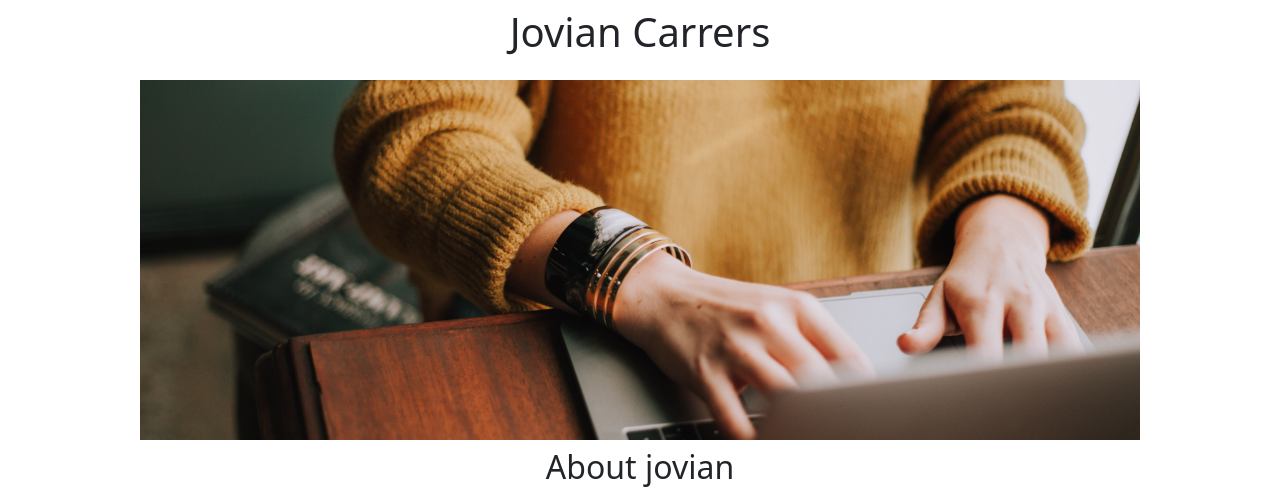
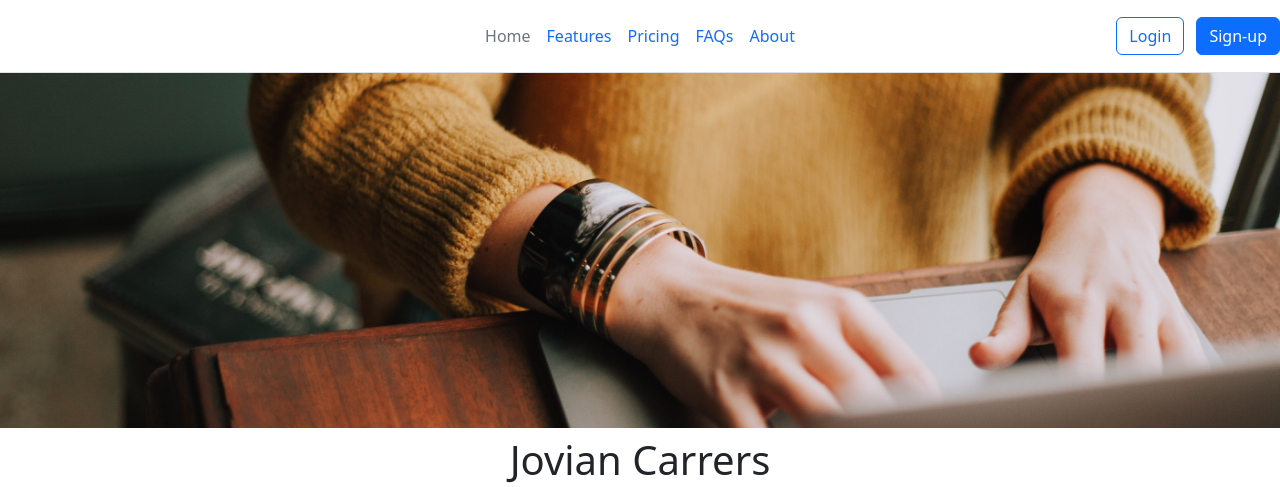
Before and after one commit to GaZ33/tutorial-jovian-web-v2, a Flask app: page / in a window 1280 px wide. Shown: the top 487 px of the page. Run offline with Flask 3, Linux system fonts and the light colour scheme.

Commit message:
Functional and aesthetic improvements

```diff
--- a/static/style.css
+++ b/static/style.css
@@ -11,3 +11,7 @@ h4{
     color: rgb(120, 120, 120);
     margin-bottom: 4px;
 }
+
+.separate{
+    height: 68px;
+}
--- /dev/null
+++ b/templates/footer.html
@@ -0,0 +1,5 @@
+<div class="container">
+    <footer class="py-3 my-4">
+      <p class="text-center text-body-secondary">&copy; 2023 Jovian, Inc</p>
+    </footer>
+  </div>
--- a/templates/home.html
+++ b/templates/home.html
@@ -14,15 +14,36 @@
 </head>
 
 <body>
+    {% include 'nav.html' %}
+
+    <img class="img-fluid" src="../static/banner.jpg" alt="banner of Jovian Carrers">
     <div class="container">
         <h1 class="text-center mt-2 mb-4">Jovian Carrers</h1>
-        <img class="img-fluid" src="../static/banner.jpg" alt="banner of Jovian Carrers">
         <h2 class="text-center mt-2 mb-4">About jovian</h2>
-        <p class="lead">Lorem ipsum dolor, sit amet consectetur adipisicing elit. Sapiente voluptatibus enim fugit
-            dolore aut nihil
-            sunt,
-            nulla impedit minus mollitia architecto quo quisquam sint odio explicabo dignissimos necessitatibus nesciunt
-            tenetur!</p>
+        <div class="row mb-2">
+            <div class="col-md-6">
+                <p class="lead">Lorem ipsum dolor, sit amet consectetur adipisicing elit. Sapiente voluptatibus enim fugit
+                    dolore aut nihil
+                    sunt,
+                    nulla impedit minus mollitia architecto quo quisquam sint odio explicabo dignissimos necessitatibus nesciunt
+                    tenetur!
+                    dolore aut nihil
+                    sunt,
+                    nulla impedit minus mollitia architecto quo quisquam sint odio explicabo dignissimos necessitatibus nesciunt
+                    tenetur!
+                    tenetur!
+                    dolore aut nihil
+                    sunt,
+                    nulla impedit minus mollitia architecto quo quisquam sint odio explicabo dignissimos necessitatibus nesciunt
+                    tenetur!</p>
+            </div>
+            <div class="col-md-6 d-none d-md-block">
+                <p><img src="../static/work.jpg" alt="People working" height="320px"></p>
+            </div>
+
+        </div>
+
+
         <h2 class="text-center mt-2 mb-4">Open positions</h2>
         <div class="mt-2">
             {% for job in jobs %}
@@ -31,11 +52,10 @@
         </div>
         <div class="text-center">
             <button class="btn btn-primary btn-lg">Contact Us</button>
-            <p class="mt-4">Copyright 2022, Jovian</p>
         </div>
 
     </div>
-
+    {% include 'footer.html' %}
 </body>
 
 </html>
--- a/templates/jobitem.html
+++ b/templates/jobitem.html
@@ -8,7 +8,7 @@
             {% endif %}
         </div>
         <div class="col-1">
-            <button type="button" class="btn btn-outline-primary mt-3">Apply</button>
+            <a href="mailto:galexandre891@gmail.com?subject=Application for {{jobs[title]}}" type="button" class="btn btn-outline-primary mt-3">Apply</a>
         </div>
     </div>
 
--- /dev/null
+++ b/templates/nav.html
@@ -0,0 +1,21 @@
+<header class="fixed-top bg-white d-flex flex-wrap align-items-center justify-content-center justify-content-md-between py-3 mb-4 border-bottom">
+    <div class="col-md-3 mb-2 mb-md-0">
+      <a href="/" class="d-inline-flex link-body-emphasis text-decoration-none">
+        <svg class="bi" width="40" height="32" role="img" aria-label="Bootstrap"><use xlink:href="#bootstrap"/></svg>
+      </a>
+    </div>
+
+    <ul class="nav col-12 col-md-auto mb-2 justify-content-center mb-md-0">
+      <li><a href="#" class="nav-link px-2 link-secondary">Home</a></li>
+      <li><a href="#" class="nav-link px-2">Features</a></li>
+      <li><a href="#" class="nav-link px-2">Pricing</a></li>
+      <li><a href="#" class="nav-link px-2">FAQs</a></li>
+      <li><a href="#" class="nav-link px-2">About</a></li>
+    </ul>
+
+    <div class="col-md-3 text-end">
+      <button type="button" class="btn btn-outline-primary me-2">Login</button>
+      <button type="button" class="btn btn-primary">Sign-up</button>
+    </div>
+  </header>
+  <div class="separate"></div>
```
Also changed, not shown: 1 other file.
